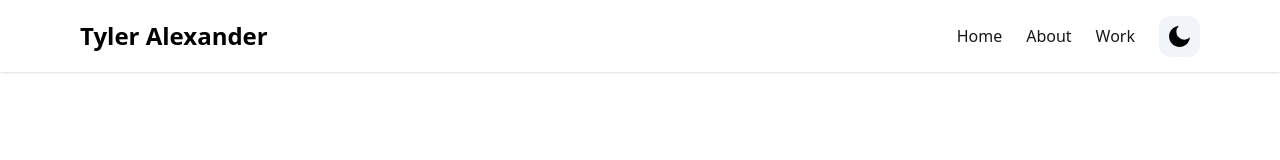
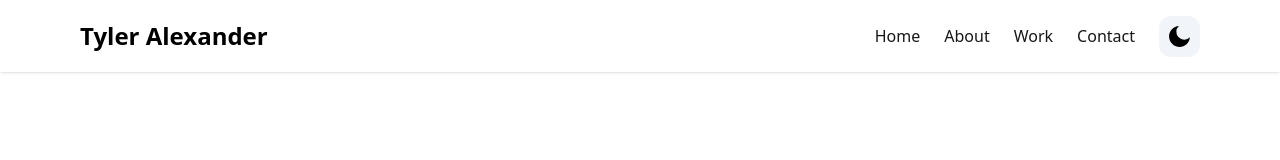
Before and after one commit to TylerGeorgeAlexander/my-next-portfolio, a Next.js app: page / in a window 1280 px wide. Shown: the top 160 px of the page. Built offline with nearby package versions, Linux system fonts and the light colour scheme.

Commit message:
feat: navbar and contact title

```diff
--- a/app/components/ContactSection.tsx
+++ b/app/components/ContactSection.tsx
@@ -42,6 +42,10 @@ const ContactSection: React.FC = () => {
 
   return (
     <section id="contact" className="relative">
+      <h1 className="my-10 text-center font-bold text-4xl">
+        Contact
+        <hr className="w-6 h-1 mx-auto my-4 bg-teal-500 border-0 rounded"></hr>
+      </h1>
       <SlideUp>
         <div className="container px-5 py-10 mx-auto flex sm:flex-nowrap flex-wrap animate-slideUpCubiBezier animation-delay-2">
           <div className="lg:w-2/3 md:w-1/2 bg-gray-900 rounded-lg overflow-hidden sm:mr-10 p-10 flex items-end justify-start relative">
--- a/app/components/Navbar.tsx
+++ b/app/components/Navbar.tsx
@@ -24,6 +24,10 @@ const NAV_ITEMS: Array<NavItem> = [
   {
     label: "Work",
     page: "work",
+  },
+  {
+    label: "Contact",
+    page: "contact",
   },
 ]
 
```
